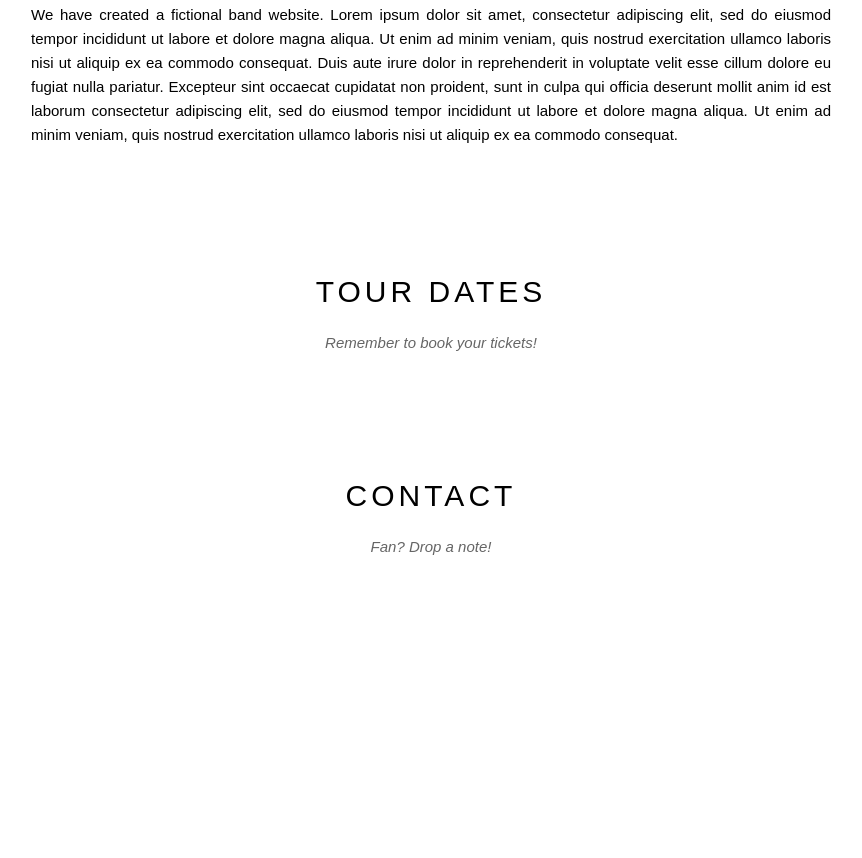
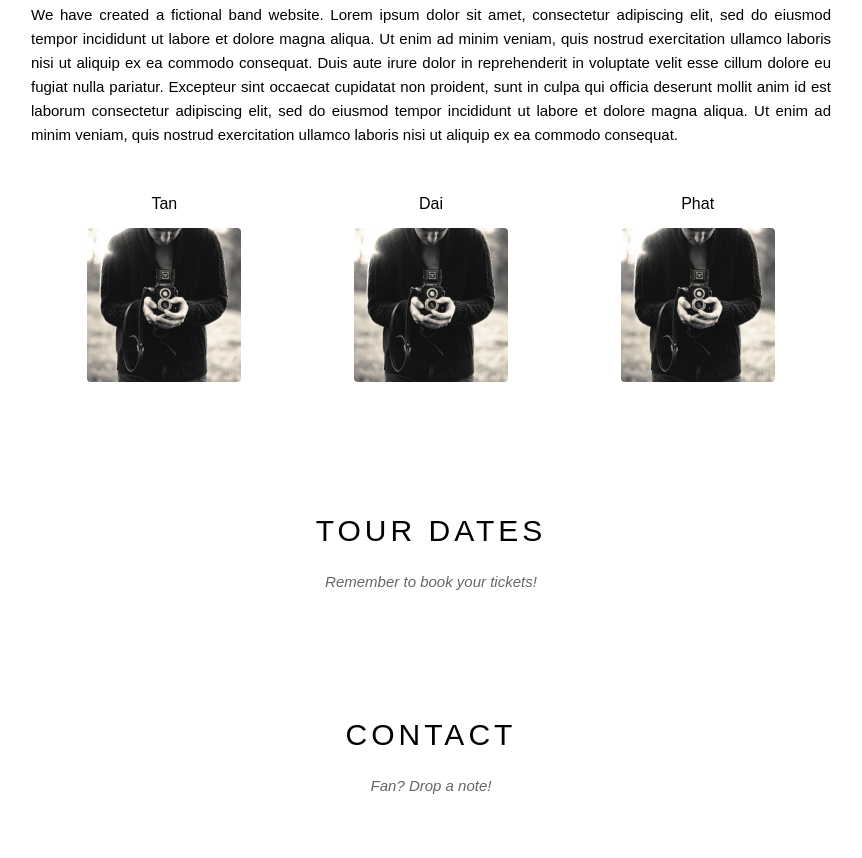
Before and after one commit to Dac-Tan/The_band, a plain HTML site: page index.html in a window 1280 px wide. Shown: the part 848-1706 px from the top of the page, without its empty margins (209-1071 px from the left). Before the commit the page ends 1467 px from the top, so only its background shows below. Drawn offline with Linux system fonts and the light colour scheme.

Commit message:
day la file moi

```diff
--- a/assets/css/styde.css
+++ b/assets/css/styde.css
@@ -21,6 +21,9 @@ alt shift phải*/
 3.màu sắc
 4.kiểu dáng(kiểu trữ,hình dáng)
 */
+.clear{
+    clear: both;
+}
 #main{
 
 }
@@ -151,7 +154,23 @@ alt shift phải*/
     margin-top: 25px;
     font-size: 15px;
     text-align: justify; /*căn đều trữ hai bên*/
-    line-height: 1.6;
+    line-height: 1.6; /*độ dãn dòng*/
+}
+#content .member-list{
+    margin-top: 48px; /*tạo khoảng cách phía trên*/
+    text-align: center; /*căn giữa ảnh và màn hình*/
+}
+#content .member-item{
+    float: left; /*cho 3 ảnh nằm ngang*/
+    width: 33.33333%; /*chia khoảng cách 3 ảnh*/
+}
+#content .member-name{
+    font-size: 15px; /*sz trữ*/
+}
+#content .member-img{
+    margin-top: 15px; /*khoảng cách ảnh và trữ*/
+    width: 154px;
+    border-radius: 4px; /*bo tròn góc ảnh*/
 }
 #foote{
 
--- a/index.html
+++ b/index.html
@@ -61,7 +61,23 @@
                       Excepteur sint occaecat cupidatat non proident, sunt in culpa qui officia
                       deserunt mollit anim id est laborum consectetur adipiscing elit, sed do eiusmod
                       tempor incididunt ut labore et dolore magna aliqua. Ut enim ad minim veniam,
-                       quis nostrud exercitation ullamco laboris nisi ut aliquip ex ea commodo consequat.</p>
+                       quis nostrud exercitation ullamco laboris nisi ut aliquip ex ea commodo consequat.
+                </p>
+                <div class="member-list">
+                    <div class="member-item">
+                        <p class="menber-name">Tan</p>
+                        <img src="assets/img/bandmember.jpg" alt="Name" class="member-img">
+                    </div>
+                    <div class="member-item">
+                        <p class="menber-name">Dai</p>
+                        <img src="assets/img/bandmember.jpg" alt="Name" class="member-img">
+                    </div>
+                    <div class="member-item">
+                        <p class="menber-name">Phat</p>
+                        <img src="assets/img/bandmember.jpg" alt="Name" class="member-img">
+                    </div>
+                    <div class="clear"></div>
+                </div>
             </div>
             <!--tour section-->
             <div class="content-section">
```
Also changed, not shown: assets/img/bandmember.jpg (added).
